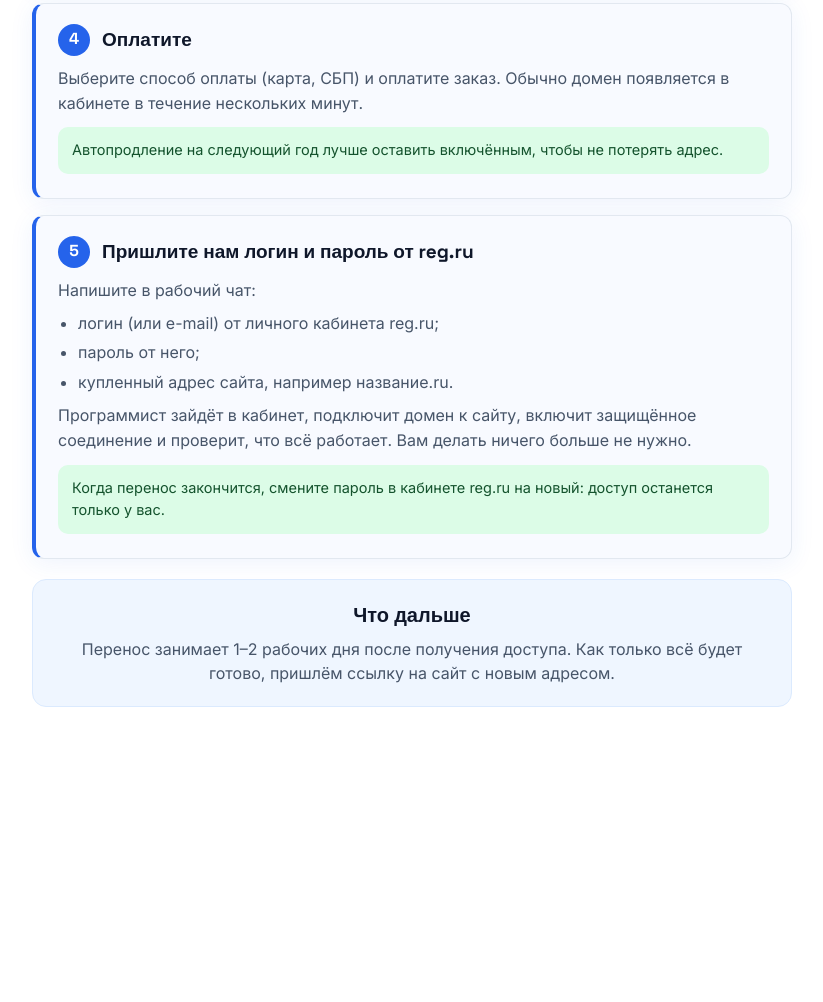
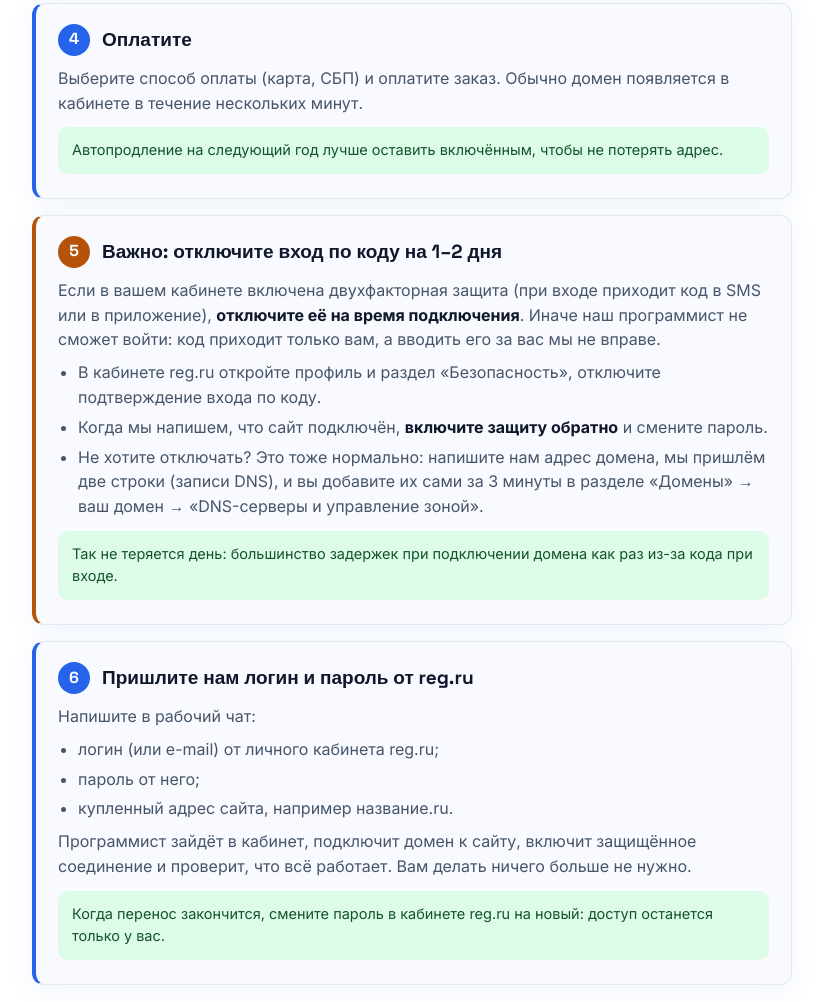
Before and after one commit to murzzsite/regru-guide, a plain HTML site: page index.html in a window 1280 px wide. Shown: the part 1542-2544 px from the top of the page, without its empty margins (228-1051 px from the left). Before the commit the page ends 2305 px from the top, so only its background shows below. Drawn offline with Linux system fonts and the light colour scheme.

Commit message:
regru-guide: шаг про двухфакторную защиту

```diff
--- a/index.html
+++ b/index.html
@@ -82,8 +82,19 @@
     <div class="note tip">Автопродление на следующий год лучше оставить включённым, чтобы не потерять адрес.</div>
   </section>
 
+  <section class="step" style="border-left-color:#b45309">
+    <div class="step-head"><div class="num" style="background:#b45309">5</div><h2>Важно: отключите вход по коду на 1–2 дня</h2></div>
+    <p>Если в вашем кабинете включена двухфакторная защита (при входе приходит код в SMS или в приложение), <b>отключите её на время подключения</b>. Иначе наш программист не сможет войти: код приходит только вам, а вводить его за вас мы не вправе.</p>
+    <ul>
+      <li>В кабинете reg.ru откройте профиль и раздел «Безопасность», отключите подтверждение входа по коду.</li>
+      <li>Когда мы напишем, что сайт подключён, <b>включите защиту обратно</b> и смените пароль.</li>
+      <li>Не хотите отключать? Это тоже нормально: напишите нам адрес домена, мы пришлём две строки (записи DNS), и вы добавите их сами за 3 минуты в разделе «Домены» → ваш домен → «DNS-серверы и управление зоной».</li>
+    </ul>
+    <div class="note tip">Так не теряется день: большинство задержек при подключении домена как раз из-за кода при входе.</div>
+  </section>
+
   <section class="step">
-    <div class="step-head"><div class="num">5</div><h2>Пришлите нам логин и пароль от reg.ru</h2></div>
+    <div class="step-head"><div class="num">6</div><h2>Пришлите нам логин и пароль от reg.ru</h2></div>
     <p>Напишите в рабочий чат:</p>
     <ul>
       <li>логин (или e-mail) от личного кабинета reg.ru;</li>
```
